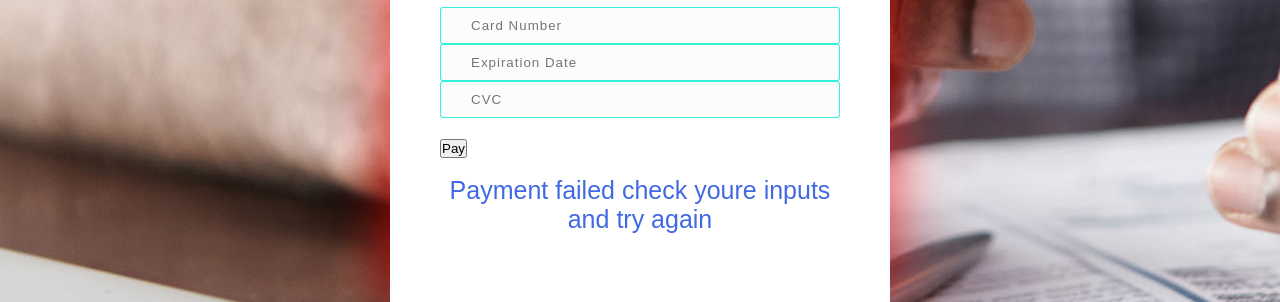
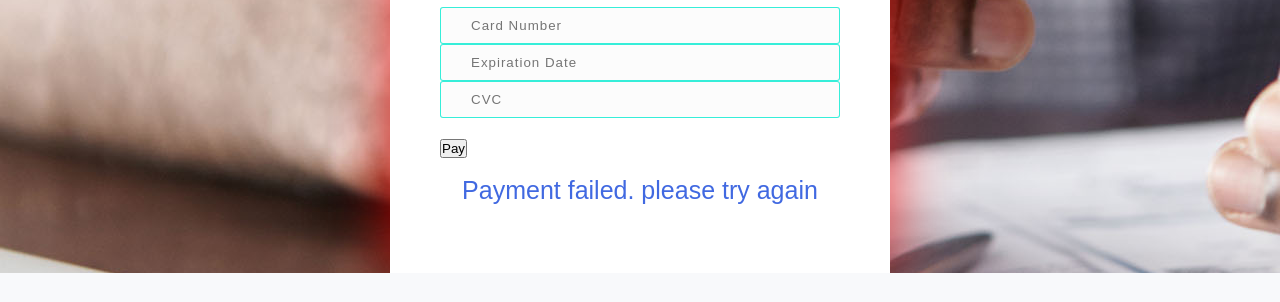
Before and after one commit to vecationTime/VacationTime, a PHP site: page /PaymentError.php in a window 1280 px wide. Shown: the part 620-922 px from the top of the page. After the commit the page ends 893 px from the top, so only its background shows below. Run offline with PHP 8.4, Linux system fonts and the light colour scheme.

Commit message:
Update PaymentError.php

```diff
--- a/PaymentError.php
+++ b/PaymentError.php
@@ -16,26 +16,32 @@
                 <div class="input-box">
                     <input type="text" placeholder="ID" required class="name" name="ID">
                  </div>
+
                 <div class="input-box">
                    <input type="text" placeholder="FirstName" required class="name" name="FirstName">
                 </div>
             </div>
+
             <div class="input-box">
                 <div class="input-box">
                     <input type="text" placeholder="LastName" required class="name" name="LastName">
+
                 </div>
             </div>
+
            <div class="input-group">
                <div class="input-box">
                     <input type="email" placeholder="Email Address" required class="name" name="Mail">
                </div>
            </div>
+
            <div class="input-group">
                <div class="input-box">
                     <h4>Date of Birth</h4>
                     <input type="date" name="BirthDate">
                </div>
            </div>
+
            <div class="input-group">
                 <div class="input-box">
                     <h4>Payment Details</h4>
@@ -43,6 +49,7 @@
                     <label for="bc1"><span><i class="fa-cc-visa"></i>Credit card</span></label>
                 </div>
            </div>
+
            <div class="input-group">
             <div class="input-box">
                  <input type="text" placeholder="Card Number" required class="name" name="CardNumber">
@@ -56,7 +63,7 @@
 
         <?php
             echo "<br>";
-            echo "<p style = 'color: royalblue; text-align: center; font-size: 25px'>Payment failed check youre inputs and try again</p><br>";
+            echo "<p style = 'color: royalblue; text-align: center; font-size: 25px'>Payment failed. please try again</p><br>";
         ?>
     </div>
 </body>
```
